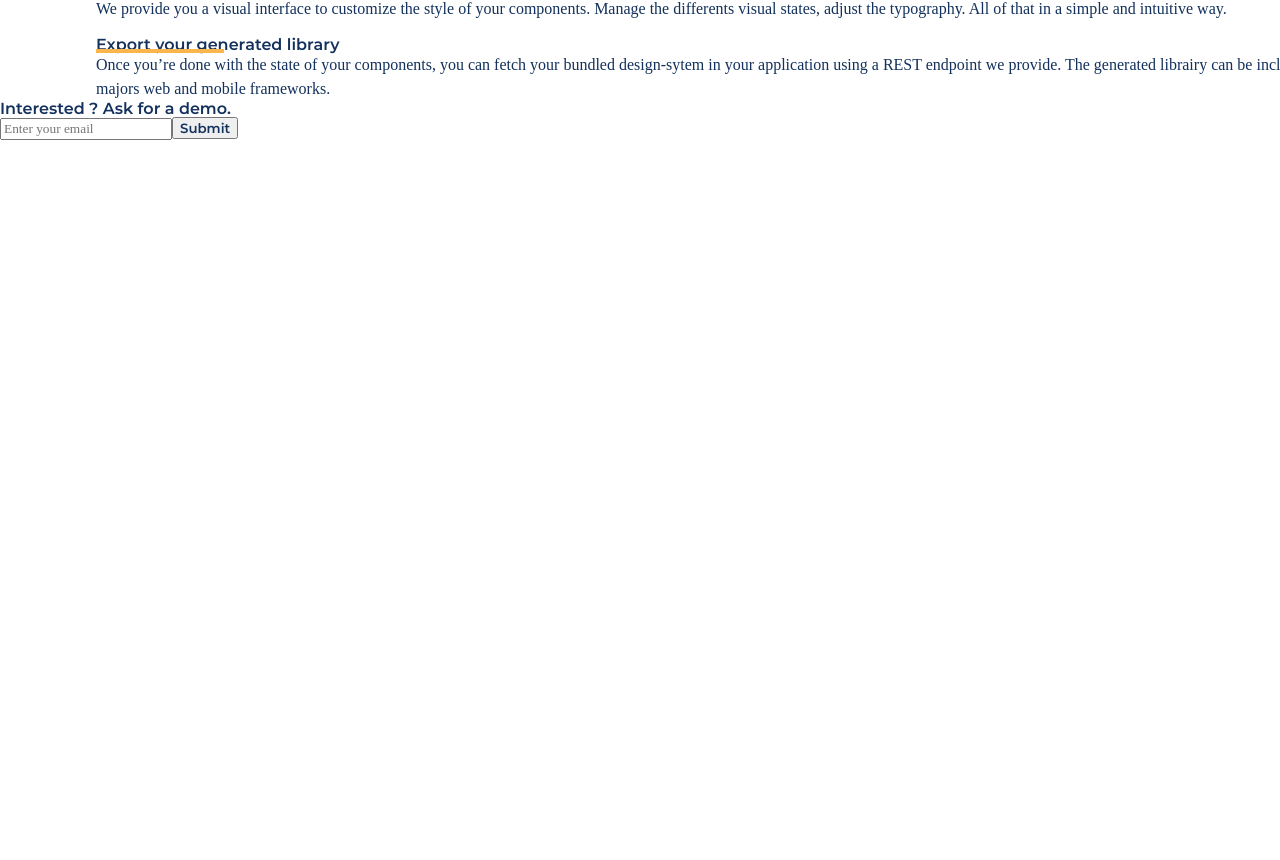
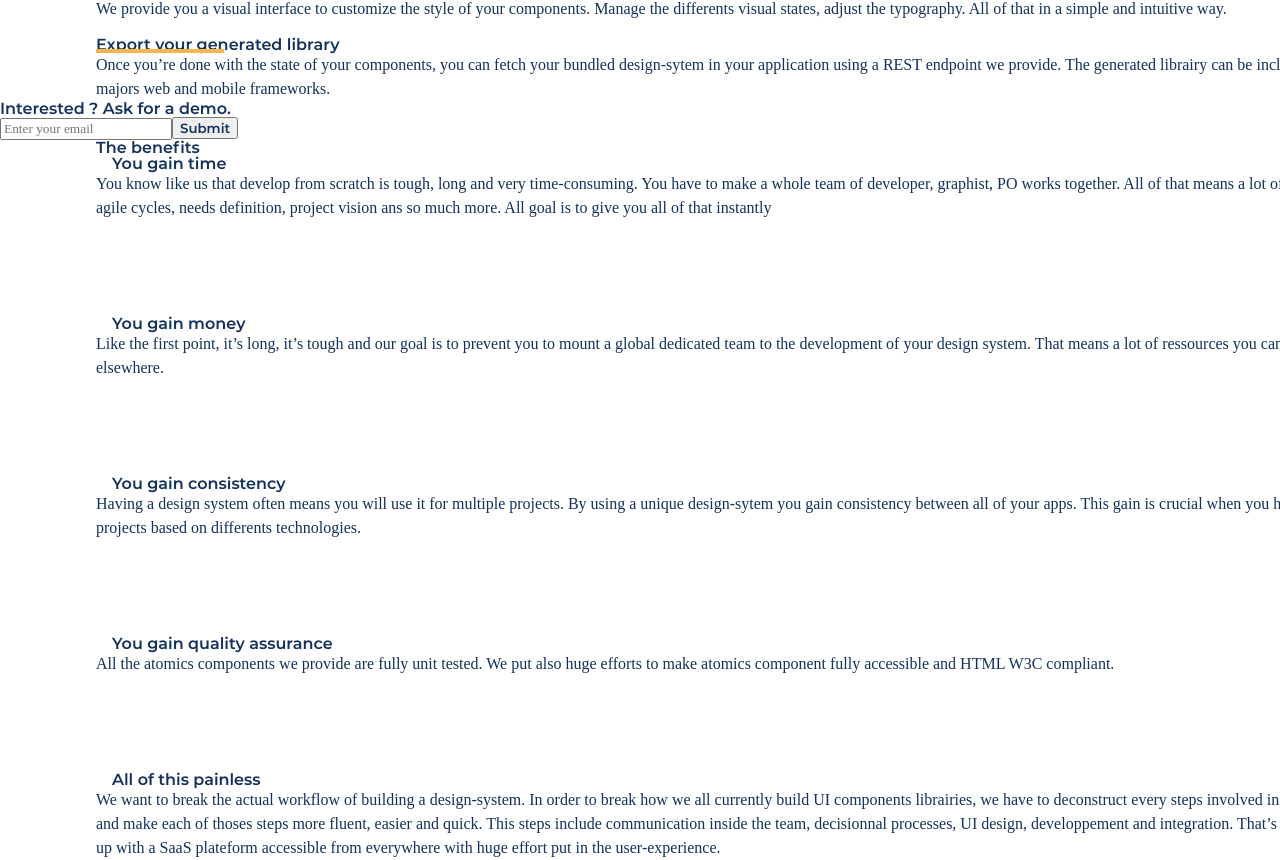
Before and after one commit to JGrenet/cytrin-landing, a React app: page / in a window 1280 px wide. Shown: the part 2491-3351 px from the top of the page. Before the commit the page ends 2631 px from the top, so only its background shows below. Built offline with nearby package versions, Linux system fonts and the light colour scheme; a web font is replaced by a local one.

Commit message:
fix: end of benefits step

```diff
--- a/src/AppShell.tsx
+++ b/src/AppShell.tsx
@@ -7,6 +7,7 @@ import OurVision from "./OurVision";
 import TheProduct from "./the-product/TheProduct";
 import HowItWorks from "./how-it-works/HowItWorks";
 import YellowBand from "./YellowBand";
+import TheBenefits from "./the-benefits/TheBenefits";
 
 const AppShell = () => {
   return (
@@ -55,7 +56,9 @@ const AppShell = () => {
         <HowItWorks />
       </Section>
       <YellowBand />
-      {/* The benefits */}
+      <Section title="The benefits">
+        <TheBenefits />
+      </Section>
     </>
   );
 };
--- a/src/style/style.css
+++ b/src/style/style.css
@@ -185,3 +185,11 @@ table {
 .gradient-text {
   @apply text-transparent bg-clip-text bg-gradient-to-r;
 }
+
+.benefits-step {
+  @apply mt-14 lg:mt-24;
+}
+
+.benefits-step:first-child {
+  @apply mt-0;
+}
--- /dev/null
+++ b/src/the-benefits/TheBenefits.tsx
@@ -0,0 +1,38 @@
+import React from "react";
+import TheBenefitsStep from "./TheBenefitsStep";
+
+const TheBenefits = () => {
+  return (
+    <div className="flex flex-col">
+      <TheBenefitsStep
+        index="1"
+        title="You gain time"
+        content="You know like us that develop from scratch is tough, long and very time-consuming. You have to make a whole team of developer, graphist, PO works together. All of that means a lot of meetings, agile cycles, needs definition, project vision ans so much more.
+All goal is to give you all of that instantly"
+      />
+      <TheBenefitsStep
+        index="2"
+        title="You gain money"
+        content="Like the first point, it’s long, it’s tough and our goal is to prevent you to mount a global dedicated team to the development of your design system. That means a lot of ressources you can dispatch elsewhere."
+      />
+      <TheBenefitsStep
+        index="3"
+        title="You gain consistency"
+        content="Having a design system often means you will use it for multiple projects. By using a unique design-sytem you gain consistency between all of your apps. This gain is crucial when you have differents projects based on differents technologies."
+      />
+      <TheBenefitsStep
+        index="4"
+        title="You gain quality assurance"
+        content="All the atomics components we provide are fully unit tested. We put also huge efforts to make atomics component fully accessible and HTML W3C compliant."
+      />
+      <TheBenefitsStep
+        index="5"
+        title="All of this painless"
+        content="We want to break the actual workflow of building a design-system. In order to break how we all currently build UI components librairies, we have to deconstruct every steps involved in the process and make each of thoses steps more fluent, easier and quick. This steps include communication inside the team, decisionnal processes, UI design, developpement and integration.
+        That’s why we come up with a SaaS plateform accessible from everywhere with huge effort put in the user-experience."
+      />
+    </div>
+  );
+};
+
+export default TheBenefits;
--- /dev/null
+++ b/src/the-benefits/TheBenefitsStep.tsx
@@ -0,0 +1,24 @@
+import React from "react";
+
+interface TheBenefitsStepProps {
+  index: string;
+  title: string;
+  content: string;
+}
+
+const TheBenefitsStep = ({ index, title, content }: TheBenefitsStepProps) => {
+  return (
+    // TODO Le margin en first-child ne fonctionne pas
+    <div className="flex flex-col items-center benefits-step">
+      <div>
+        <span className="text-base lg:text-2xl font-semibold gradient-text from-yellow to-black">{`${index}. `}</span>
+        <span className="text-base lg:text-2xl title mt-2 lg:mt-2.5">
+          {title}
+        </span>
+      </div>
+      <p className="text-center text mt-3 lg:mt-5 max-w-4xl">{content}</p>
+    </div>
+  );
+};
+
+export default TheBenefitsStep;
```
